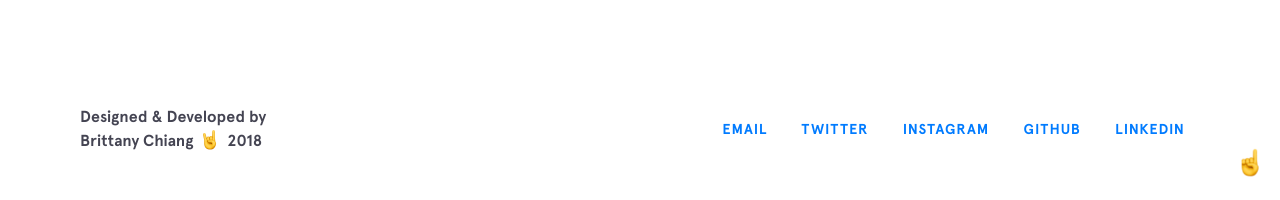
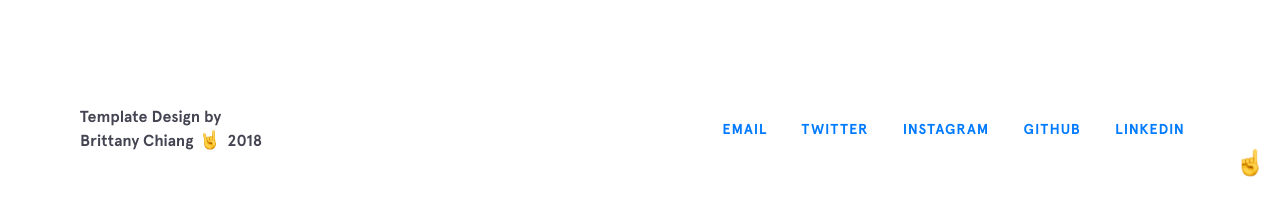
Before and after one commit to Sylvestre5/sylvestre5.github.io, a Jekyll site: the page built from index.html, in a window 1280 px wide and 900 px high, scrolled down 6293 px. Shown: the part 697-897 px from the top of the window. Built offline with Jekyll 4.4.1, drawn with Linux system fonts in a browser that asks for light colours; nearby versions of some CDN libraries.

Commit message:
Update footer.html

```diff
--- a/_includes/footer.html
+++ b/_includes/footer.html
@@ -1,7 +1,7 @@
 <footer class="footer">
   <div class="footer__copyright">
     <div class="top">
-      <span>Designed &amp; Developed by</span>
+      <span>Template Design by</span>
     </div>
     <div class="bottom">
       <span>Brittany Chiang</span>
```
